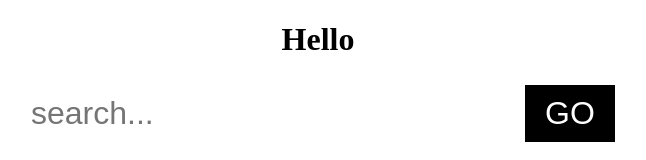
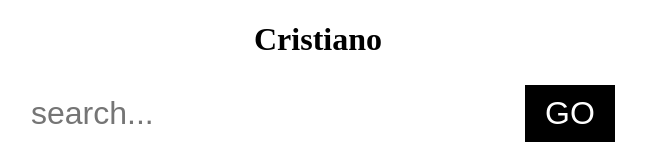
Before and after one commit to 296141-crypto/homepage, a plain HTML site: page index.html in a window 1280 px wide. Shown: the top 160 px of the page, without its empty margins (322-968 px from the left). Drawn offline with Linux system fonts and the light colour scheme.

Commit message:
october 29

```diff
--- a/index.html
+++ b/index.html
@@ -15,7 +15,7 @@
     </head>
 
     <body>
-        <h1>Hello</h1>
+        <h1>Cristiano</h1>
 
 
         <!-- GOOGLE SEARCH -->
```
